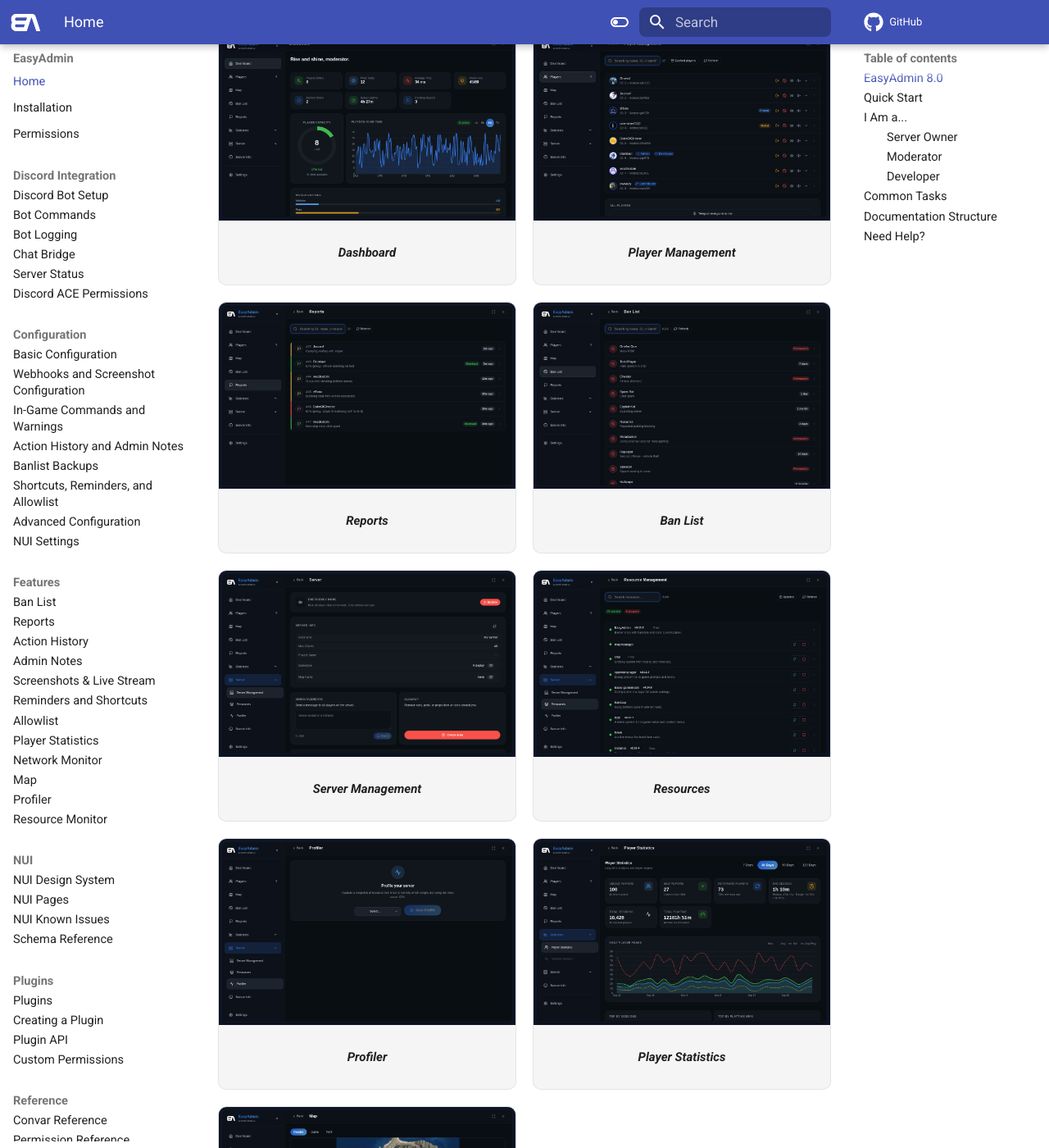
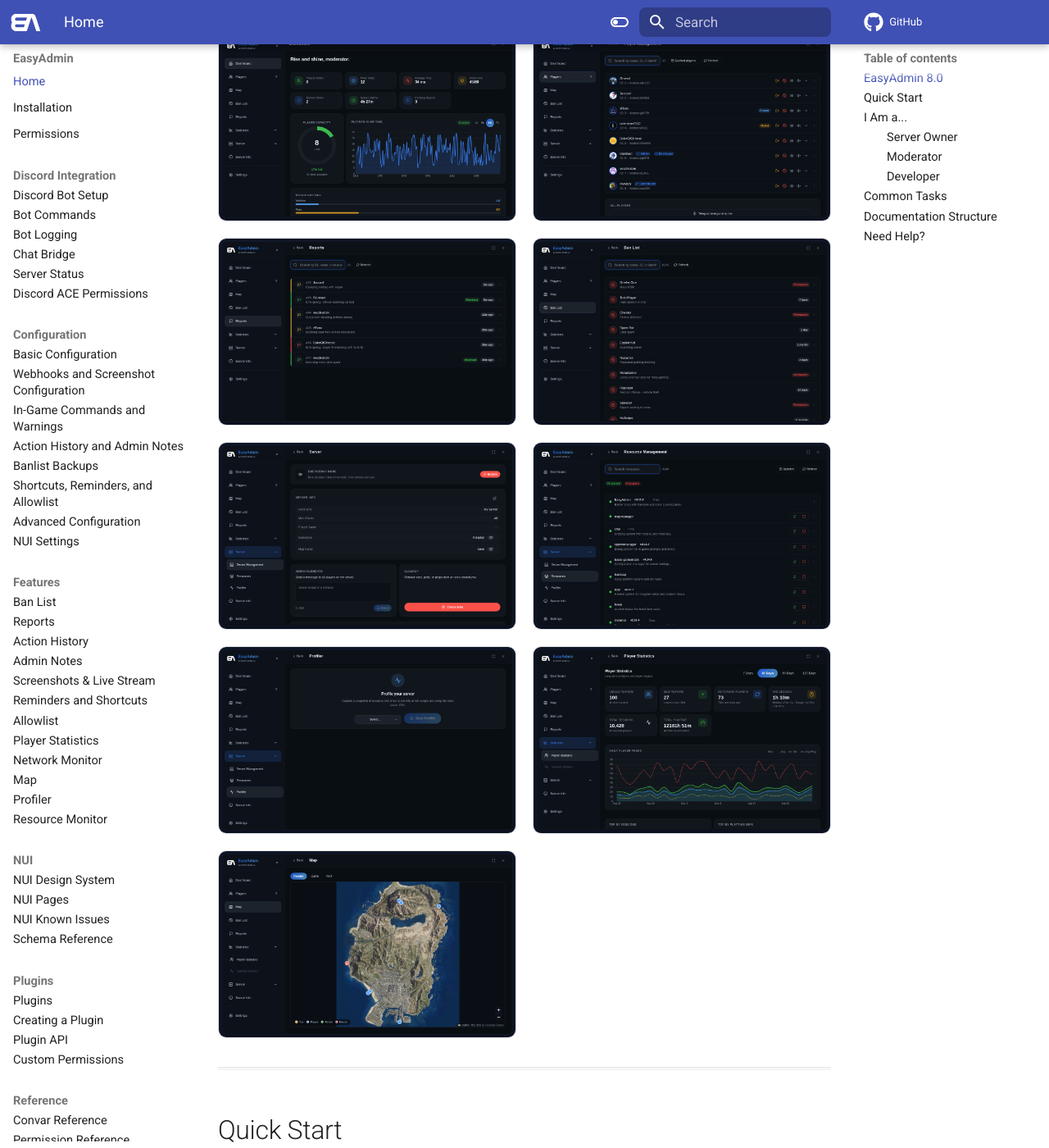
Before and after one commit to Blumlaut/EasyAdmin, an MkDocs documentation site: the page built from docs/docs/index.md, in a window 1280 px wide and 1400 px high, scrolled down 387 px. Shown: the whole window at 82% size. Built offline with MkDocs 1.6.1 and Material for MkDocs 9.7.7, drawn with Linux system fonts in a browser that asks for light colours; comment, search, counter and statistics services are not loaded; some of the changed text lies outside the part shown.

Commit message:
docs: remove screenshot figure captions
The gallery images already have descriptive alt text, making the
redundant figcaptions unnecessary. Also drops the unused figcaption
styling from the docs stylesheet.

```diff
--- a/docs/docs/index.md
+++ b/docs/docs/index.md
@@ -12,47 +12,38 @@
 
 <figure>
 <img src="assets/screenshots/dashboard.png" alt="Dashboard" loading="lazy">
-<figcaption>Dashboard</figcaption>
 </figure>
 
 <figure>
 <img src="assets/screenshots/players.png" alt="Player management" loading="lazy">
-<figcaption>Player Management</figcaption>
 </figure>
 
 <figure>
 <img src="assets/screenshots/reports.png" alt="Reports" loading="lazy">
-<figcaption>Reports</figcaption>
 </figure>
 
 <figure>
 <img src="assets/screenshots/bans.png" alt="Ban list" loading="lazy">
-<figcaption>Ban List</figcaption>
 </figure>
 
 <figure>
 <img src="assets/screenshots/server.png" alt="Server management" loading="lazy">
-<figcaption>Server Management</figcaption>
 </figure>
 
 <figure>
 <img src="assets/screenshots/resources.png" alt="Resource management" loading="lazy">
-<figcaption>Resources</figcaption>
 </figure>
 
 <figure>
 <img src="assets/screenshots/profiler.png" alt="Profiler" loading="lazy">
-<figcaption>Profiler</figcaption>
 </figure>
 
 <figure>
 <img src="assets/screenshots/player-statistics.png" alt="Player statistics" loading="lazy">
-<figcaption>Player Statistics</figcaption>
 </figure>
 
 <figure>
 <img src="assets/screenshots/map.png" alt="Map" loading="lazy">
-<figcaption>Live player map with position markers and player selection</figcaption>
 </figure>
 
 </div>
--- a/docs/docs/stylesheets/extra.css
+++ b/docs/docs/stylesheets/extra.css
@@ -112,12 +112,6 @@
 	height: auto;
 }
 
-.ea-gallery figcaption {
-	padding: .6rem .8rem;
-	font-size: .75rem;
-	font-weight: 700;
-	color: var(--md-default-fg-color--medium);
-}
 
 /* ---- Tables ---- */
 .md-typeset table:not([class]) {
```
